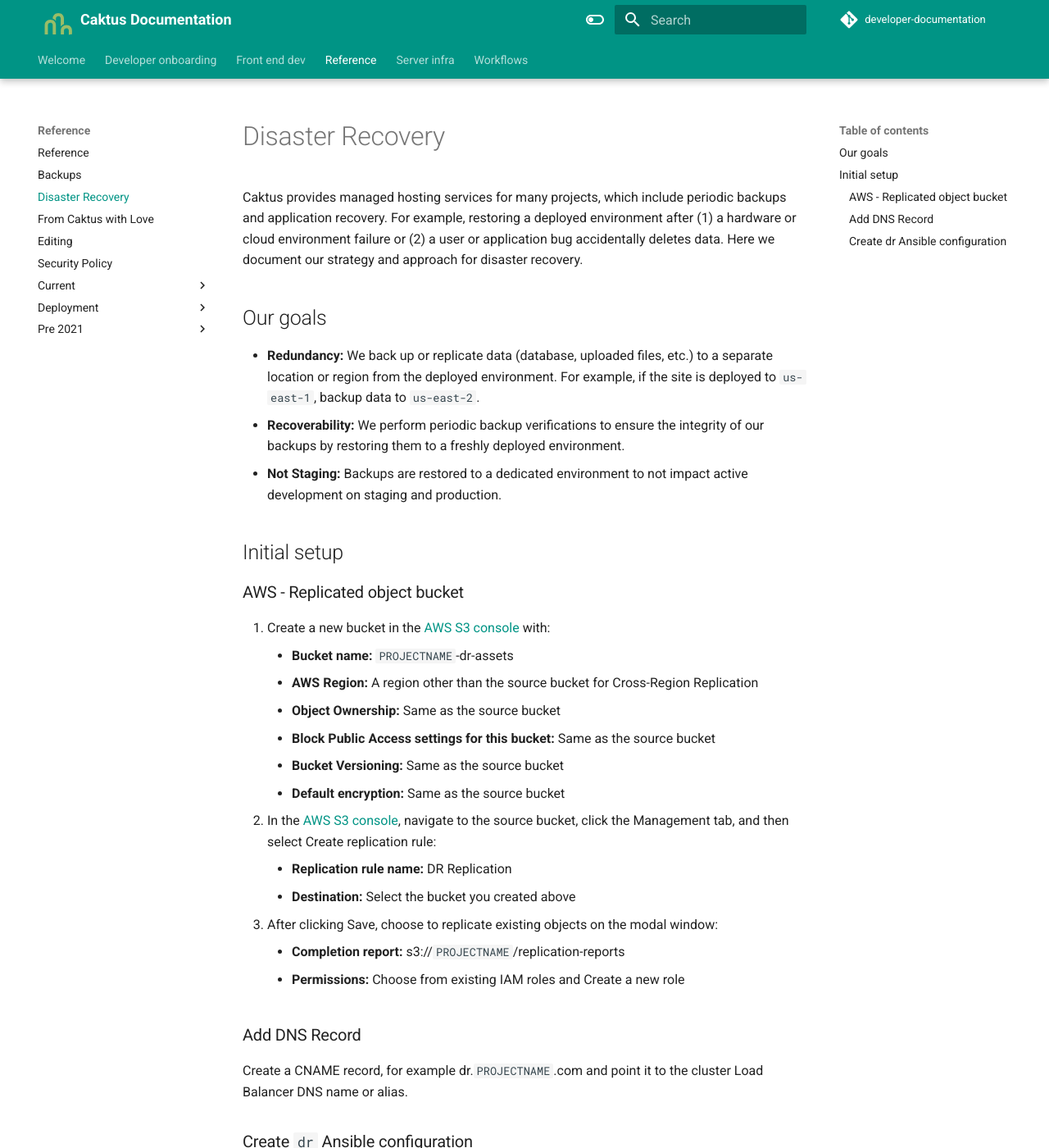
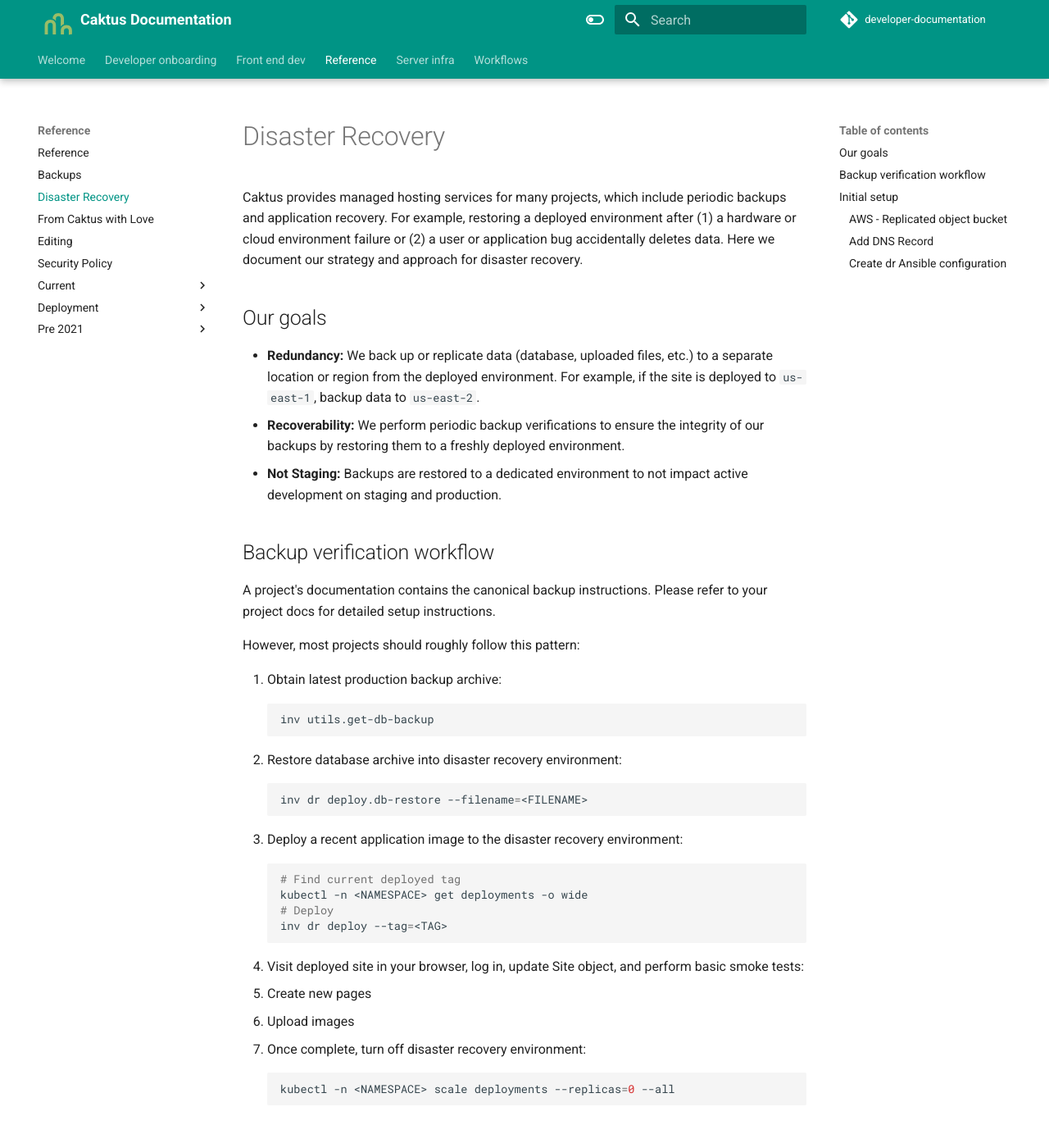
Before and after one commit to caktus/guidebook, an MkDocs documentation site: the page built from docs/reference/disaster-recovery.md, in a window 1280 px wide and 1400 px high. Shown: the whole window at 82% size. Built offline with MkDocs 1.6.1 and Material for MkDocs 9.7.7, drawn with Linux system fonts in a browser that asks for light colours; comment, search, counter and statistics services are not loaded.

Commit message:
add Backup verification workflow

````diff
--- a/docs/reference/disaster-recovery.md
+++ b/docs/reference/disaster-recovery.md
@@ -7,6 +7,35 @@ Caktus provides managed hosting services for many projects, which include period
 * **Redundancy:** We back up or replicate data (database, uploaded files, etc.) to a separate location or region from the deployed environment. For example, if the site is deployed to `us-east-1`, backup data to `us-east-2`.
 * **Recoverability:** We perform periodic backup verifications to ensure the integrity of our backups by restoring them to a freshly deployed environment.
 * **Not Staging:** Backups are restored to a dedicated environment to not impact active development on staging and production.
+
+## Backup verification workflow
+
+A project's documentation contains the canonical backup instructions. Please refer to your project docs for detailed setup instructions.
+
+However, most projects should roughly follow this pattern:
+
+1. Obtain latest production backup archive:
+   ```sh
+   inv utils.get-db-backup
+   ```
+2. Restore database archive into disaster recovery environment:
+   ```sh
+   inv dr deploy.db-restore --filename=<FILENAME>
+   ```
+3. Deploy a recent application image to the disaster recovery environment:
+   ```sh
+   # Find current deployed tag
+   kubectl -n <NAMESPACE> get deployments -o wide
+   # Deploy
+   inv dr deploy --tag=<TAG>
+   ```
+4. Visit deployed site in your browser, log in, update Site object, and perform basic smoke tests:
+   * Create new pages
+   * Upload images
+5. Once complete, turn off disaster recovery environment:
+   ```sh
+   kubectl -n <NAMESPACE> scale deployments --replicas=0 --all
+   ```
 
 ## Initial setup
 
````
